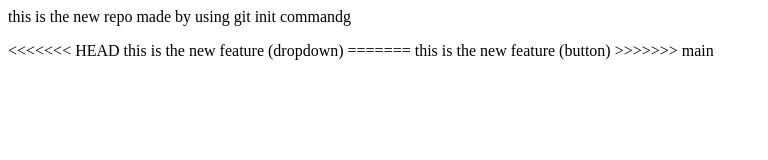
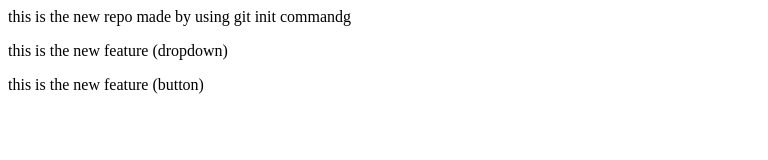
Before and after one commit to yashxyathh/localrepo, a plain HTML site: page index.html in a window 1280 px wide. Shown: the whole page, without its empty margins (0-768 px from the left). Drawn offline with Linux system fonts and the light colour scheme.

Commit message:
merge both

```diff
--- a/index.html
+++ b/index.html
@@ -2,9 +2,7 @@
     this is the new repo made by using git init commandg
 </p>
 <p>
-<<<<<<< HEAD
-    this is the new feature (dropdown)
-=======
+    this is the new feature (dropdown)</p>
+<p>
     this is the new feature (button)
->>>>>>> main
 </p>
```
